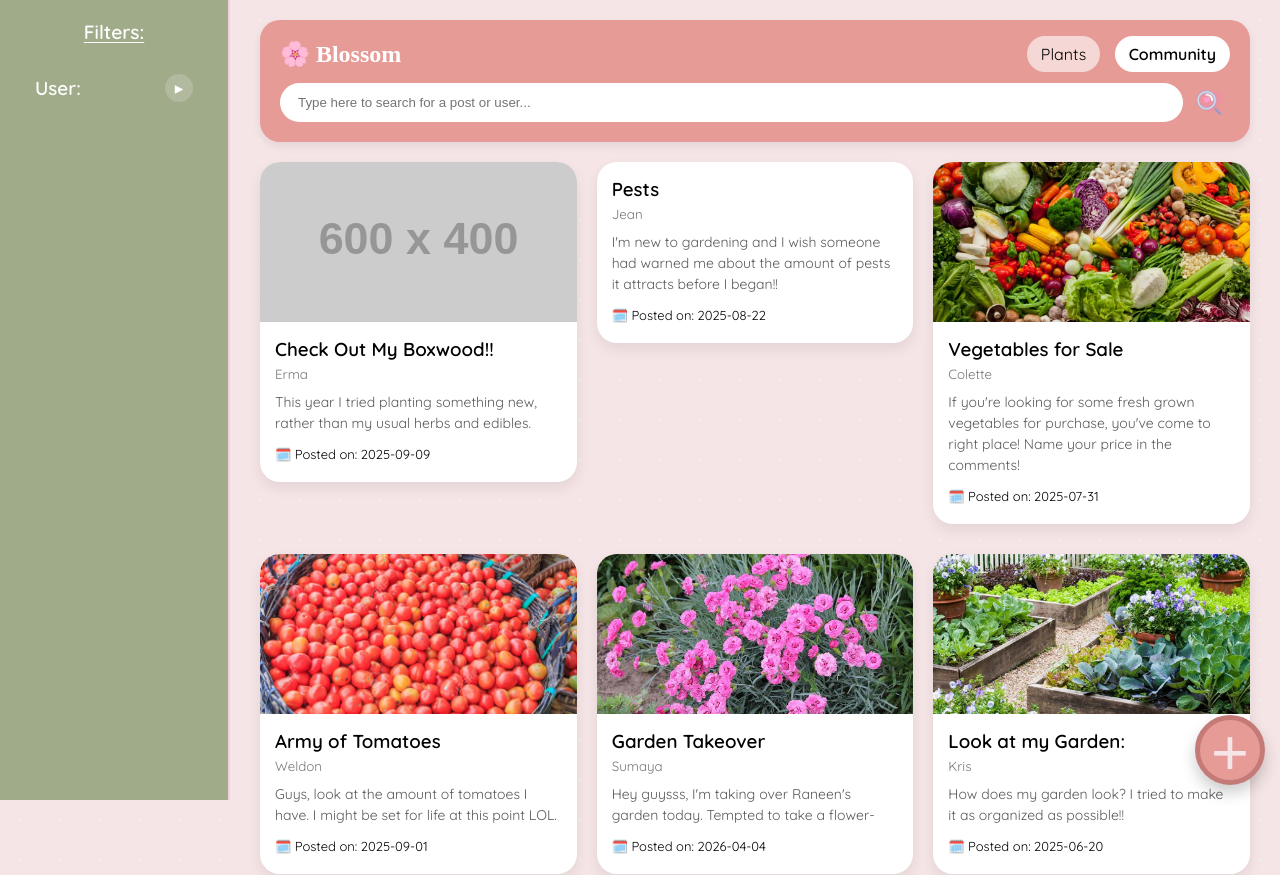
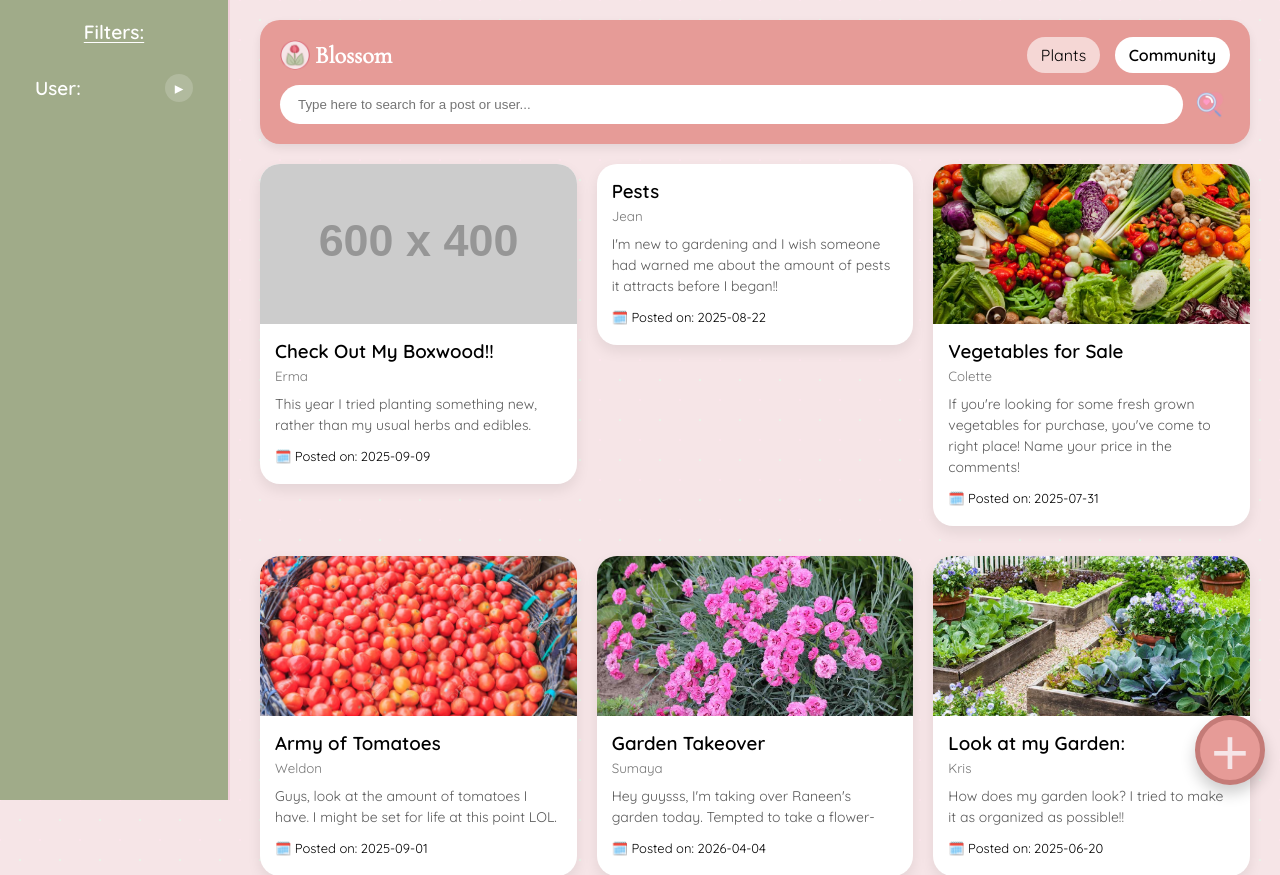
Before and after one commit to Rono234/Database_Plant_App, a PHP site: page /community.php in a window 1280 px wide. Shown: the top 875 px of the page. Run offline with PHP 8.4, Linux system fonts and the light colour scheme; data comes from the database, SQL or seed files in the repository; grey boxes labelled with a size stand in for pictures from a placeholder-image service; some libraries are stand-ins or nearby versions.

Commit message:
added favicon + logo + fixed font consistency

```diff
--- a/community.php
+++ b/community.php
@@ -79,8 +79,10 @@ function resolvePostImage($fileName)
     <meta charset="UTF-8">
     <meta name="viewport" content="width=device-width, initial-scale=1.0">
     <title>Blossom</title>
+    <link rel="icon" type="image/png" href="images/favicon.png">
     <link href="https://fonts.googleapis.com/css2?family=Quicksand:wght@400;600&family=Pacifico&display=swap"
         rel="stylesheet">
+    <link href="https://fonts.googleapis.com/css?family=Cormorant+Garamond" rel="stylesheet">
     <link rel="stylesheet" href="style.css">
     </style>
 </head>
@@ -120,7 +122,9 @@ function resolvePostImage($fileName)
         <!-- HEADER -->
         <div class="header">
             <div class="header-top">
-                <div class="logo">🌸 Blossom</div>
+                <div class="logo" style="display: flex; align-items: center;">
+                    <img src="images/favicon.png" alt="Blossom" style="width: 30px; height: 30px; margin-right: 5px;">Blossom
+                </div>
                 <div class="tabs">
                     <a href="index.php" class="<?php echo basename($_SERVER['PHP_SELF']) == 'index.php' ? 'active' : ''; ?>">Plants</a>
                     <a href="community.php" class="<?php echo basename($_SERVER['PHP_SELF']) == 'community.php' ? 'active' : ''; ?>">Community</a>
--- a/detail.php
+++ b/detail.php
@@ -211,6 +211,7 @@ if ($plantId > 0) {
 	<meta charset="UTF-8">
 	<meta name="viewport" content="width=device-width, initial-scale=1.0">
 	<title>Blossom Details</title>
+	<link rel="icon" type="image/png" href="images/favicon.png">
 	<link href="https://fonts.googleapis.com/css2?family=Quicksand:wght@400;600&display=swap" rel="stylesheet">
 	<link href="https://fonts.googleapis.com/css?family=Cormorant+Garamond" rel="stylesheet">
 	<link rel="stylesheet" href="style.css">
@@ -220,7 +221,9 @@ if ($plantId > 0) {
 	<div class="detail-layout">
 		<div class="header detail-header">
 			<div class="header-top">
-				<div class="logo">🌸 Blossom</div>
+				<div class="logo" style="display: flex; align-items: center;">
+                    <img src="images/favicon.png" alt="Blossom" style="width: 30px; height: 30px; margin-right: 5px;">Blossom
+                </div>
 				<div class="tabs">
 					<a href="index.php" class="<?php echo basename($_SERVER['PHP_SELF']) == 'index.php' ? 'active' : ''; ?>">Plants</a>
 					<a href="community.php" class="<?php echo basename($_SERVER['PHP_SELF']) == 'community.php' ? 'active' : ''; ?>">Community</a>
--- a/index.php
+++ b/index.php
@@ -150,6 +150,7 @@ function resolvePlantImage($fileName)
     <meta charset="UTF-8">
     <meta name="viewport" content="width=device-width, initial-scale=1.0">
     <title>Blossom</title>
+    <link rel="icon" type="image/png" href="images/favicon.png">
     <link href="https://fonts.googleapis.com/css2?family=Quicksand:wght@400;600&family=Pacifico&display=swap"
         rel="stylesheet">
     <link href="https://fonts.googleapis.com/css?family=Cormorant+Garamond" rel="stylesheet">
@@ -329,7 +330,9 @@ function resolvePlantImage($fileName)
             <!-- HEADER -->
             <div class="header">
                 <div class="header-top">
-                    <div class="logo">🌸 Blossom</div>
+                    <div class="logo" style="display: flex; align-items: center;">
+                        <img src="images/favicon.png" alt="Blossom" style="width: 30px; height: 30px; margin-right: 5px;">Blossom
+                    </div>
                     <div class="tabs">
                         <a href="index.php" class="<?php echo basename($_SERVER['PHP_SELF']) == 'index.php' ? 'active' : ''; ?>">Plants</a>
                         <a href="community.php" class="<?php echo basename($_SERVER['PHP_SELF']) == 'community.php' ? 'active' : ''; ?>">Community</a>
--- a/style.css
+++ b/style.css
@@ -160,6 +160,10 @@ body {
   font-size: 24px;
   font-weight: bold;
   color: #fff;
+}
+
+.logo img{
+  vertical-align: middle;
 }
 
 .tabs a {
```
Also changed, not shown: images/favicon.png (added).
